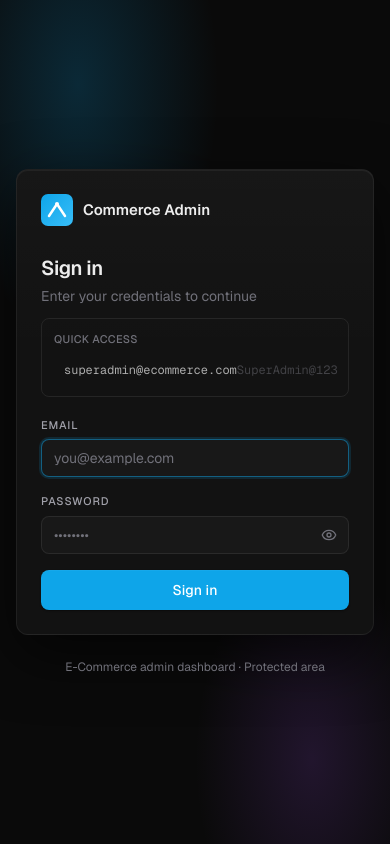
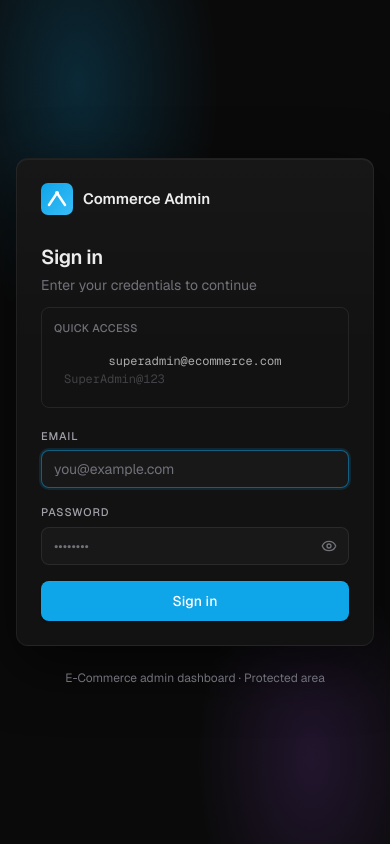
Before and after one commit to sefffo/ecommerce-dashboard, a React (Vite) app: page /login in a window 390 px wide. Built offline with nearby package versions, Linux system fonts and the light colour scheme; no server answers.

Commit message:
fix(login): stack email and password vertically in hint box on mobile

```diff
--- a/src/pages/LoginPage.tsx
+++ b/src/pages/LoginPage.tsx
@@ -72,9 +72,9 @@ export function LoginPage() {
               key={acc.label}
               type="button"
               onClick={() => fillDemo(acc.email, acc.password)}
-              className="w-full flex items-center justify-between rounded-md px-2.5 py-1.5 text-xs hover:bg-surface-dynamic transition-colors group"
+              className="w-full flex flex-col items-start gap-0.5 rounded-md px-2.5 py-2 text-xs hover:bg-surface-dynamic transition-colors group"
             >
-              <span className="font-mono text-text/70 group-hover:text-text transition-colors">
+              <span className="font-mono text-text/70 group-hover:text-text transition-colors truncate w-full">
                 {acc.email}
               </span>
               <span className="font-mono text-muted/50 group-hover:text-muted transition-colors">
```
